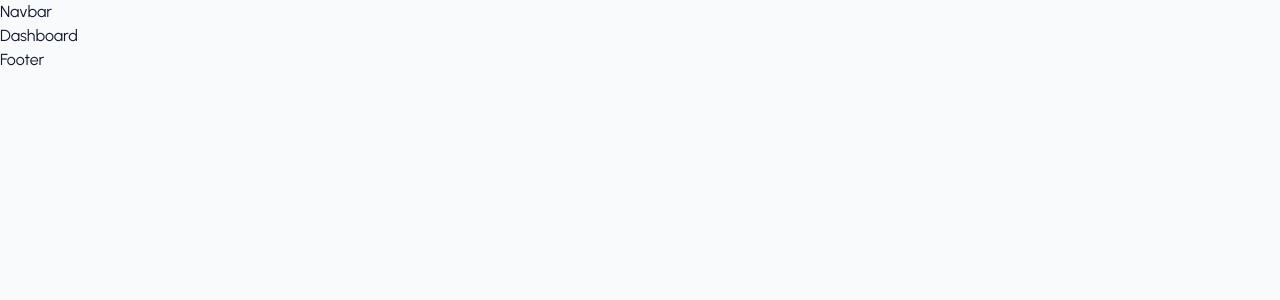
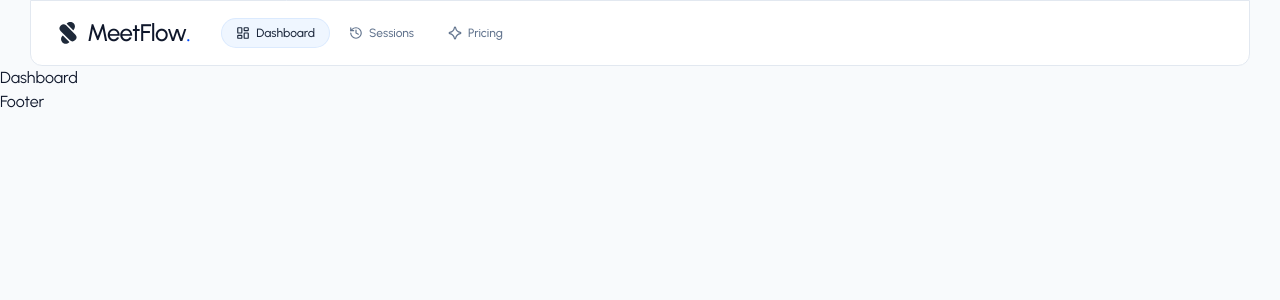
Before and after one commit to TusharChakravarti/MeetFlow, a React (Vite) app in the folder client/: page /dashboard in a window 1280 px wide. Shown: the top 300 px of the page. Built offline with nearby package versions, Linux system fonts and the light colour scheme; no server answers.

Commit message:
authentication done

```diff
--- a/client/package.json
+++ b/client/package.json
@@ -10,6 +10,7 @@
     "preview": "vite preview"
   },
   "dependencies": {
+    "@clerk/react": "^6.17.6",
     "@tailwindcss/vite": "^4.3.3",
     "lucide-react": "^1.51.0",
     "react": "^19.2.8",
--- a/client/src/components/Navbar.jsx
+++ b/client/src/components/Navbar.jsx
@@ -1,8 +1,62 @@
 import React from 'react'
+import { dummyUser } from '../assets/asset'
+import { Link, useLocation } from 'react-router-dom'
+import {AstroidIcon, HistoryIcon, LayoutDashboardIcon} from 'lucide-react'
 
 const Navbar = () => {
+    const {isSignedIn,user} = {user:dummyUser,isSignedIn:true}
+    const location  = useLocation()
+    const userName = user?.fullName||user?.firstName || user?.primaryEmailAddress?.emailAddress?.split("@")[0]||"U ser"
+
   return (
-    <div>Navbar</div>
+   <header className='w-full max-w-305 mx-auto bg-white/90 backdrop-blur xl:rounded-b-xl sticky top-0 z-40 px-6 py-4 flex items-center justify-between border border-slate-200'>
+    {/* Brand Logo & Navigation Links */}
+    <div className='flex items-center gap-6'>
+<Link to = "/dashboard" className ="flex items-center gap-1.5">
+<img src="/logo.svg" alt="MeetFlow Logo" className='size-6.5' />
+<span className='text-2xl font-medium tracking-tight text-slate-900 flex items-center '>
+    MeetFlow <span className='text-primary'>.</span>
+    </span>
+
+</Link>
+
+{isSignedIn && (
+    <nav className='hidden md:flex items-center gap-1.5 ml-2 '>
+        <Link to = "/dashboard"
+        className={` px-3.5 py-1.5 rounded-full text-xs font-medium transition-all flex items-center gap-1.5 ${location.pathname==="/dashboard"?"ring ring-blue-100 bg-blue-50 text-slate-800":"text-slate-500 hover:text-slate-900 hover:bg-slate-50"}`}
+        >
+         <LayoutDashboardIcon className='w-3.5 h-3.5'/>
+         Dashboard
+        </Link>
+          <Link to = "/sessions"
+        className={` px-3.5 py-1.5 rounded-full text-xs font-medium transition-all flex items-center gap-1.5 ${location.pathname==="/sessions"?"ring ring-blue-100 bg-blue-50 text-slate-800":"text-slate-500 hover:text-slate-900 hover:bg-slate-50"}`}
+        >
+         <HistoryIcon className='w-3.5 h-3.5'/>
+          Sessions
+        </Link>
+     <Link to = "/pricing"
+        className={` px-3.5 py-1.5 rounded-full text-xs font-medium transition-all flex items-center gap-1.5 ${location.pathname==="/pricing"?"ring ring-blue-100 bg-blue-50 text-slate-800":"text-slate-500 hover:text-slate-900 hover:bg-slate-50"}`}
+        >
+         <AstroidIcon className='w-3.5 h-3.5'/>
+          Pricing
+        </Link>
+    </nav>
+)}
+
+    </div>
+
+    {/* Right Profile/UserButton */}
+    {
+        isSignedIn && (
+            <div className='flex items-center gap-4 '>
+             <Link to= "/sessions" className='md:hidden ' >
+
+             </Link>
+            </div>
+        )
+    }
+
+   </header>
   )
 }
 
--- a/client/src/main.jsx
+++ b/client/src/main.jsx
@@ -3,12 +3,17 @@
 import './index.css'
 import App from './App.jsx'
 import {BrowserRouter} from "react-router-dom"
+import { ClerkProvider } from '@clerk/react'
+const PUBLISHABLE_KEY = import.meta.env.VITE_CLERK_PUBLISHABLE_KEY
 
+if(!PUBLISHABLE_KEY){
+    throw new  Error("Missing VITE_CLERK_PUBLISHABLE_KEY in clinet environment")
+}
 createRoot(document.getElementById('root')).render(
-
+  <ClerkProvider publishableKey={PUBLISHABLE_KEY} afterSignOutUrl="/login">
     <BrowserRouter>
-    <App />
+       <App />
     </BrowserRouter>
-
+      </ClerkProvider>
 
 )
--- a/client/src/pages/Login.jsx
+++ b/client/src/pages/Login.jsx
@@ -1,8 +1,23 @@
+import { SignIn, SignUp, useUser } from '@clerk/react';
 import React from 'react'
+import { Navigate } from 'react-router-dom';
 
-const Login = () => {
+const Login = ({mode = "login"}) => {
+  const isRegister = mode==="register";
+  const {isLoaded,isSignedIn} = useUser()
+  if(isLoaded && isSignedIn){
+    return <Navigate to="/dashboard" replace/>
+  }
   return (
-    <div>Login</div>
+    <div className='min-h-screen w-full bg-[url("/login_bg.png")] text-slate-800 p-4  lg:p-8 flex items-center justify-center font-sans'>
+     <div className='w-full flex justify-center py-2'>
+         {isRegister?(
+          <SignUp routing='path' path='/register' signInUrl='/login' fallbackRedirectUrl="/dashboard" />
+         ):(
+          <SignIn routing='path' path='/login' signUpUrl='/register' fallbackRedirectUrl="/dashboard"/>
+         )}
+     </div>
+    </div>
   )
 }
 
```
Also changed, not shown: 1 other file (tests, documents, lock files or other folders).
